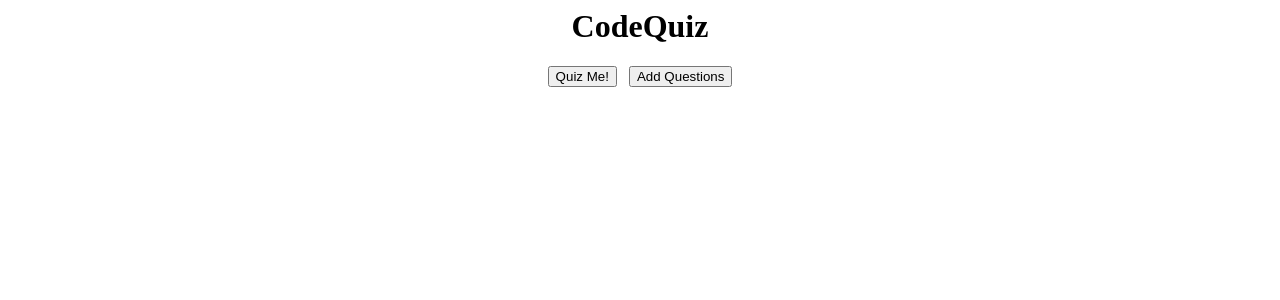
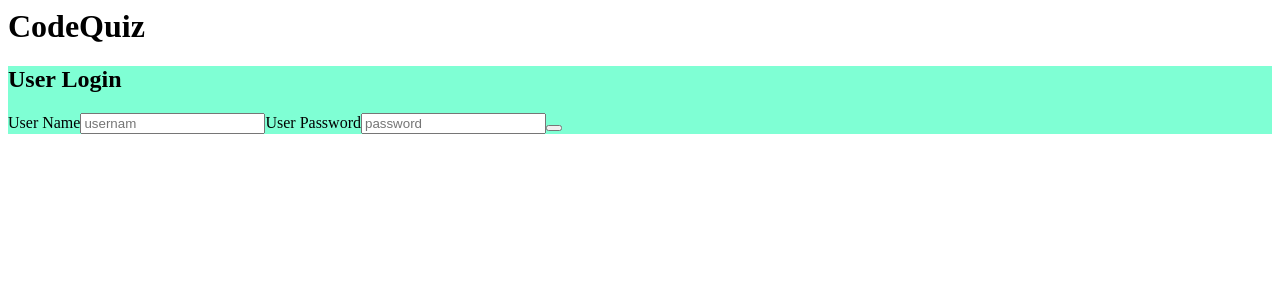
Before and after one commit to Goblin-Shark-Plural/codequizapp, a React app: page / in a window 1280 px wide. Shown: the top 300 px of the page. Built offline with nearby package versions, Linux system fonts and the light colour scheme.

Commit message:
Added component files, began working on Starter, UserLogin, Questions. Connected all component files in LandingPage

```diff
--- a/public/index.html
+++ b/public/index.html
@@ -4,7 +4,6 @@
     <meta http-equiv="X-UA-Compatible" content="IE=edge" />
     <meta name="viewport" content="width=device-width, initial-scale=1.0" />
     <title>React</title>
-    <link rel="stylesheet" href="style.css" />
   </head>
 
   <body>
--- a/public/style.css
+++ /dev/null
@@ -1,16 +0,0 @@
-#title,
-.starterButtons {
-  display: flex;
-  justify-content: center;
-  align-items: center;
-}
-
-.starterButtons {
-  gap: 12px;
-}
-
-.questionDiv {
-  display: flex;
-  flex-direction: column;
-  align-items: center;
-}
--- /dev/null
+++ b/src/Components/LandingPage.js
@@ -0,0 +1,75 @@
+import React from 'react';
+import { useState } from 'react';
+import Starter from './Starter';
+import UserLogin from './UserLogin';
+import Questions from './Questions';
+
+const LandingPage = () => {
+  //state to handle if user is logged iin
+  const [login, setLogin] = useState(false);
+
+  //state to handle questions
+  const [questions, setQuestions] = useState({});
+  //state to handle whether quiz is in currently in session or not
+  const [quizState, setQuizState] = useState(false);
+
+  const handleStartClick = async () => {
+    const tempQuestions = [
+      {
+        question: 'What does the array method .push() do?',
+        a: 'Not this one',
+        b: 'Not this one',
+        c: 'This one',
+        d: 'Not this one',
+        answer: 'c',
+      },
+      {
+        question: 'What does the array method .pop() do?',
+        a: 'Not this one',
+        b: 'Not this one',
+        c: 'Not this one',
+        d: 'This one',
+        answer: 'd',
+      },
+    ];
+    setQuestions(tempQuestions);
+    //update quizState to true
+    setQuizState(!quizState);
+    // send fetch request to retrieve questions from database
+    // try {
+    //   const response = await fetch('databaseUrl', {
+    //     method: 'GET',
+    //     headers: {
+    //       'Content-Type': 'application/json',
+    //     },
+    //   });
+    //   if (!response.ok) {
+    //     throw new Error(`HTTP error! status: ${response.status}`);
+    //   }
+    //   const result = await response.json();
+    //   console.log(result);
+    // } catch (err) {
+    //   console.log('Error: ', err);
+    // }
+  };
+  return (
+    <div>
+      {/* <div>
+      <UserLogin/>
+      <Starter/>
+      <Questions/>
+      <Congrats/>
+      </div> */}
+      <h1 id="title">CodeQuiz</h1>
+      <UserLogin />
+      <Starter
+        login={login}
+        quizState={quizState}
+        handleStartClick={handleStartClick}
+      />
+      <Questions login={login} quizState={quizState} questions={questions} />
+    </div>
+  );
+};
+
+export default LandingPage;
--- /dev/null
+++ b/src/Components/Questions.js
@@ -0,0 +1,12 @@
+import React from 'react';
+import { useState } from 'react';
+
+const Questions = (props) => {
+  //if login is true AND quizState is true, return this component
+  if (props.login && props.quizState) {
+    // return (
+    // )
+  }
+};
+
+export default Questions;
--- /dev/null
+++ b/src/Components/Starter.js
@@ -0,0 +1,21 @@
+import React from 'react';
+import { useState } from 'react';
+
+const Starter = (props) => {
+  //if login is true AND quizState is false, return this component
+  if (props.login && !props.quizState) {
+    return (
+      <div>
+        <h1 id="starterTitle">Codequiz</h1>
+        <div className="starterPrompt">
+          <h2>Are you ready to test your coding skills?</h2>
+          <button id="starterButton" onClick={() => props.handleStartClick()}>
+            Let's Go!
+          </button>
+        </div>
+      </div>
+    );
+  }
+};
+
+export default Starter;
--- /dev/null
+++ b/src/Components/UserLogin.jsx
@@ -0,0 +1,16 @@
+import React, { useState } from 'react';
+
+const UserLogin = () => {
+  return (
+    <div className='login'>
+      <h2>User Login</h2>
+      <label className='inputFiled'>User Name</label>
+      <input type='text' placeholder='usernam' className='inputFiled'/>
+      <label className='inputFiled'>User Password</label>
+      <input type='text' placeholder='password' className='inputFiled'/>
+      <button></button>
+    </div>
+  );
+};
+
+export default UserLogin;
--- a/src/LandingPage.js
+++ /dev/null
@@ -1,33 +0,0 @@
-import React from 'react';
-import { useState } from 'react';
-
-const LandingPage = () => {
-  //state to handle whether quiz is in currently in session or not (display either quizMe/AddQs buttons or questions from request)
-  const [quizState, setQuizState] = useState(false);
-
-  const handleQuizMeClick = () => {
-    //send fetch request to retrieve questions from database
-    setQuizState(true);
-  };
-  return (
-    <div>
-      <h1 id="title">CodeQuiz</h1>
-      {!quizState ? (
-        //display starter buttons if quizState is false
-        <div className="starterButtons">
-          <button onClick={handleQuizMeClick}>Quiz Me!</button>
-          <button>Add Questions</button>
-        </div>
-      ) : (
-        //display questions from request if quizState is true
-        <div className="questionDiv">
-          <h3>Question Component Placeholder</h3>
-          {/* button for testing purposes...remove when creating function to update state when all questions have been answered */}
-          <button onClick={() => setQuizState(false)}>End Quiz</button>
-        </div>
-      )}
-    </div>
-  );
-};
-
-export default LandingPage;
--- /dev/null
+++ b/src/styles.css
@@ -0,0 +1,3 @@
+.login {
+  background-color: aquamarine;
+}
```
Also changed, not shown: src/index.js (+6 -7 lines), src/Components/App.js (renamed from src/App.js), 1 other file (tests, documents, lock files or other folders).
